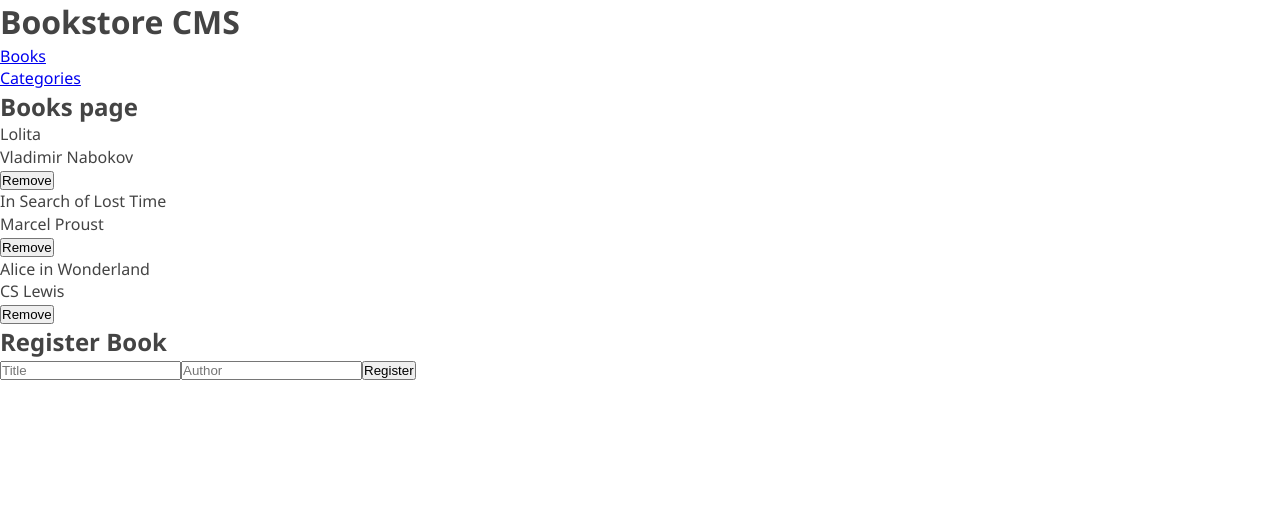
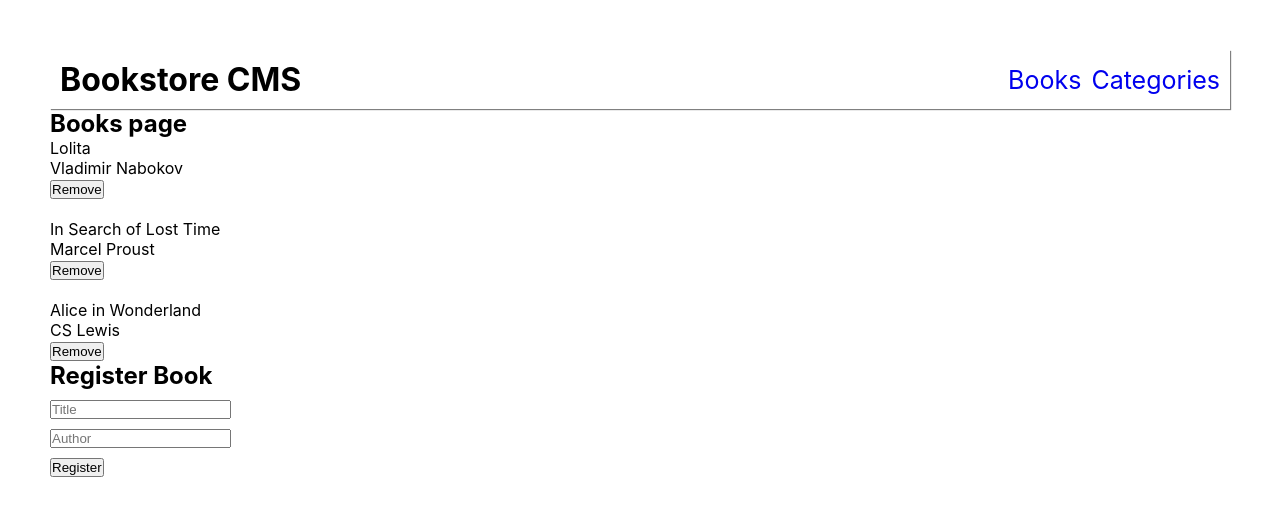
Before and after one commit to L2oukmane/Bookstore, a React (Create React App) app: page / in a window 1280 px wide. Shown: the top 516 px of the page. Built offline with nearby package versions, Linux system fonts and the light colour scheme.

Commit message:
Add styling

```diff
--- a/src/App.css
+++ b/src/App.css
@@ -1,83 +1,43 @@
 * {
-  box-sizing: border-box;
   margin: 0;
   padding: 0;
 }
 
-body {
-  font-family: "Segoe UI", Arial, sans-serif;
-  line-height: 1.4;
-  color: #444;
-  background: #fff;
-  height: 100vh;
+.main-container {
+  padding: 50px;
 }
 
-.container {
+.navbar {
+  display: flex;
+  justify-content: space-between;
+  align-items: center;
+  padding: 10px;
+  box-shadow: 1px 1px 1px gray;
+}
+
+.menu-links {
+  list-style: none;
+  display: flex;
+  gap: 10px;
+  font-size: 25px;
+}
+
+.menu-links a {
+  text-decoration: none;
+}
+
+.books-list {
+  list-style: none;
   display: flex;
   flex-direction: column;
-  justify-content: center;
-  align-items: center;
-  max-width: 600px;
-  margin: 0 auto;
+  gap: 20px;
 }
 
-.inner {
-  width: 100%;
-  padding: 8rem 10px 4rem;
+.register-book-form {
+  display: flex;
+  flex-direction: column;
+  gap: 10px;
+  margin-top: 10px;
+  align-items: flex-start;
+  justify-content: center;
 }
-
-.form-container {
-  width: 100%;
-  margin-bottom: 20px;
-  display: flex;
-  border-radius: calc(0.5 * 100px);
-  box-shadow: 0 1px 6px 0 rgba(0, 0, 0, 0.38);
-  justify-content: space-between;
-}
-
-.input-text {
-  font-size: 1rem;
-  font-weight: 400;
-  width: 50%;
-  padding-right: 5px;
-  padding-left: 10px;
-  border-radius: calc(0.5 * 100px);
-  margin-right: 10px;
-  margin-left: 10px;
-}
-
-.input-text::placeholder {
-  color: #000;
-}
-
-.input-submit {
-  background: transparent;
-  color: #5b5b5b;
-  text-transform: capitalize;
-  cursor: pointer;
-  font-weight: 600;
-  margin-right: 10px;
-}
-
-.input-text,
-.input-submit {
-  height: 45px;
-  outline: none;
-  border: none;
-}
-
-.nav-bar {
-  display: flex;
-  justify-content: space-between;
-}
-
-.nav-links {
-  display: flex;
-  list-style: none;
-  padding: 0;
-}
-
-.nav-link-item {
-  margin-left: 20px;
-  margin-right: 20px;
-}
```
Also changed, not shown: src/index.css (line endings or trailing spaces).
